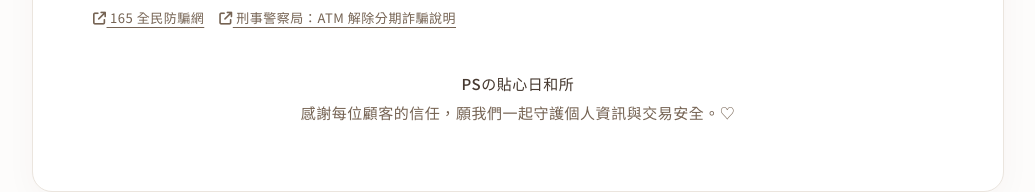
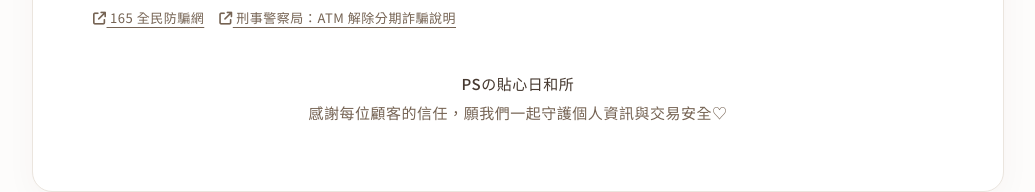
Before and after one commit to a25996653/psbeauty, a plain HTML site: page anti-fraud.html in a window 1280 px wide. Shown: the part 2690-2882 px from the top of the page, without its empty margins (122-1157 px from the left). Drawn offline with Linux system fonts and the light colour scheme.

Commit message:
Update anti-fraud.html

```diff
--- a/anti-fraud.html
+++ b/anti-fraud.html
@@ -191,7 +191,7 @@
           </div>
         </section>
 
-        <div class="closing"><b>PSの貼心日和所</b><br>感謝每位顧客的信任，願我們一起守護個人資訊與交易安全。♡</div>
+        <div class="closing"><b>PSの貼心日和所</b><br>感謝每位顧客的信任，願我們一起守護個人資訊與交易安全♡</div>
       </article>
     </div>
   </main>
```
